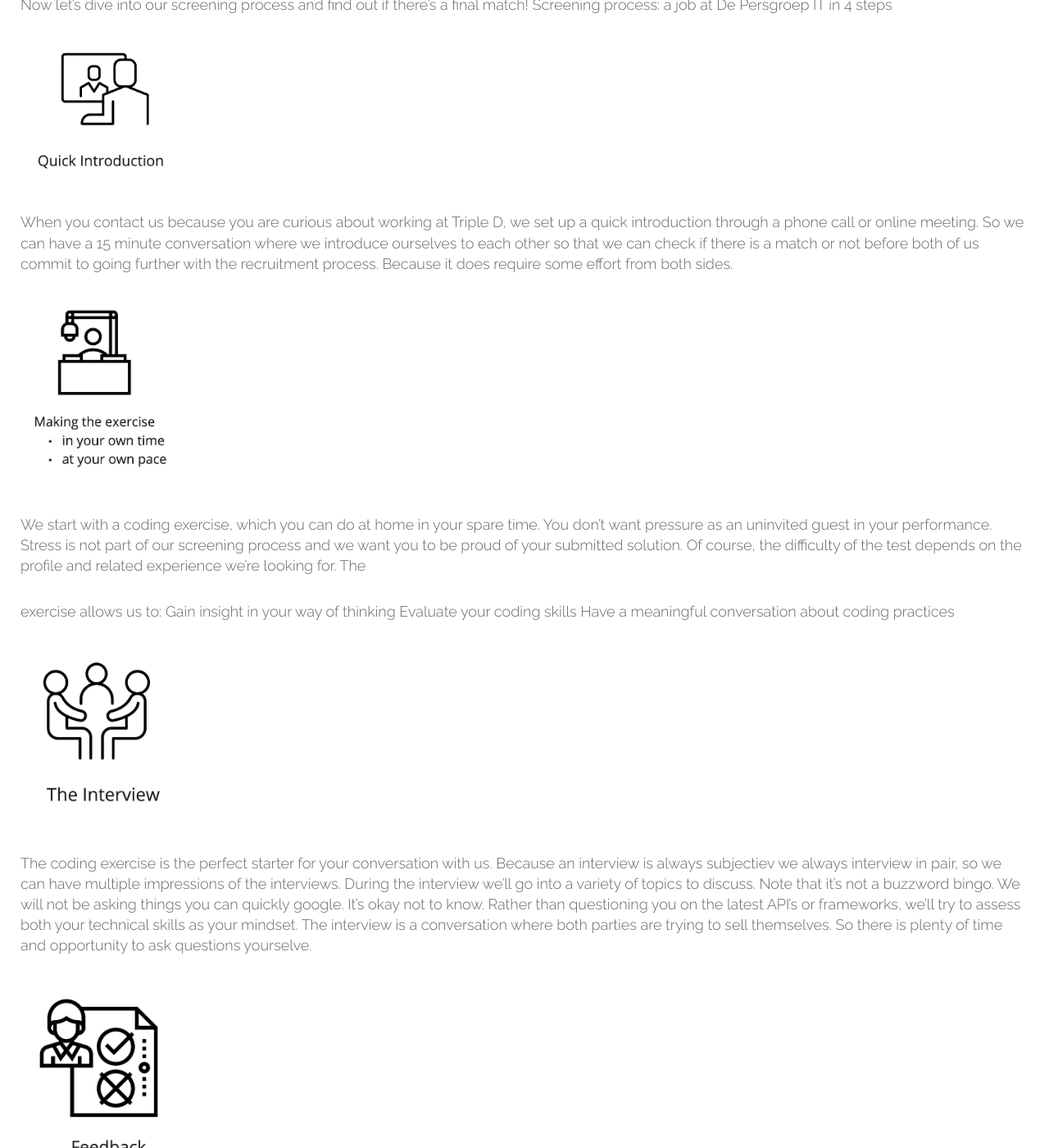
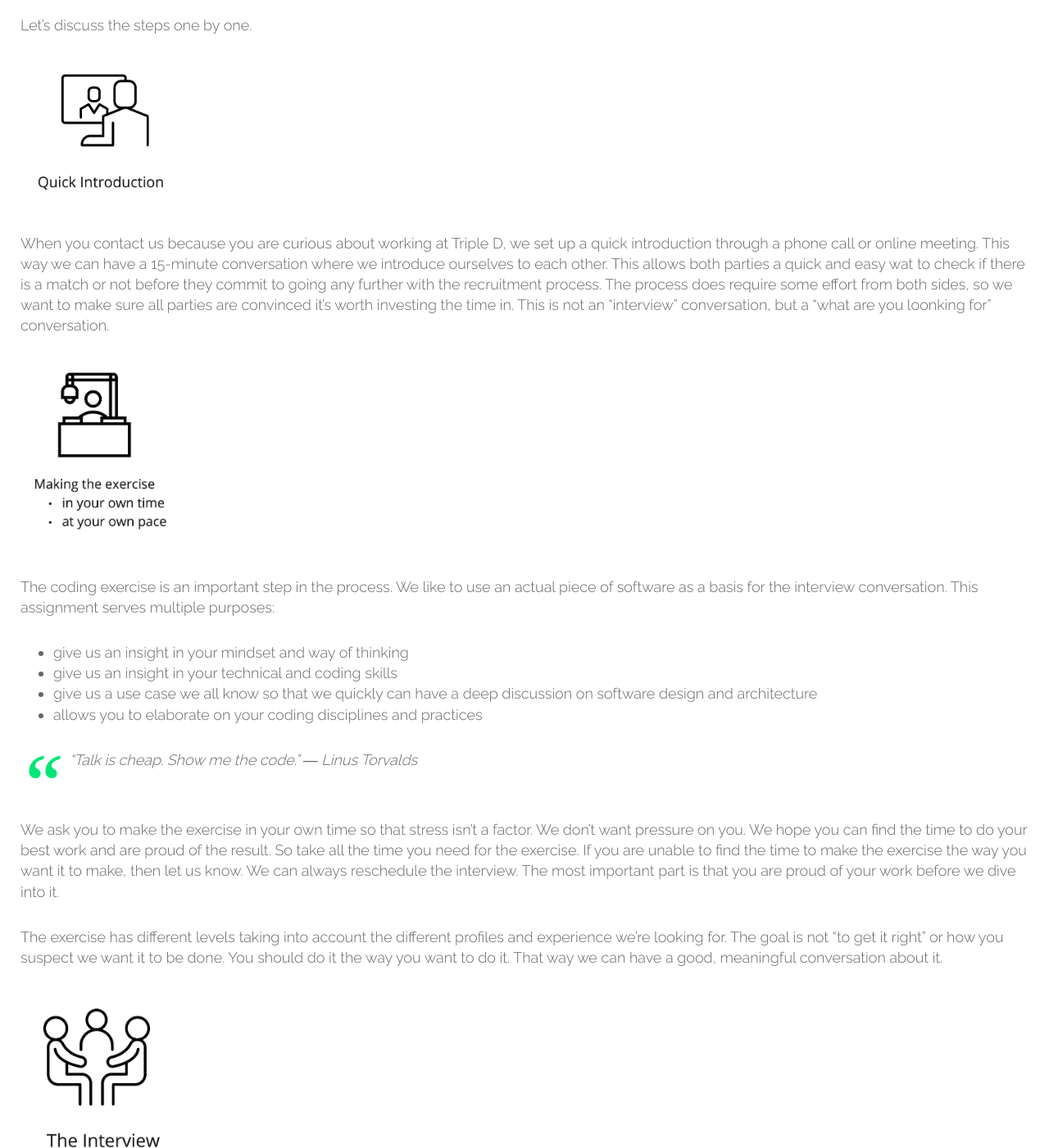
Before and after one commit to tripledio/tripledio.github.io, a Jekyll site: the page built from _posts/2021-06-05-RecruitmentProcess.md, in a window 1280 px wide and 1400 px high, scrolled down 2401 px. Shown: the whole window at 82% size. Built offline with Jekyll 4.4.1, drawn with Linux system fonts in a browser that asks for light colours; comment, search, counter and statistics services are not loaded; some of the changed text lies outside the part shown.

Commit message:
Recruitment Process

```diff
--- a/_posts/2021-06-05-RecruitmentProcess.md
+++ b/_posts/2021-06-05-RecruitmentProcess.md
@@ -48,33 +48,36 @@ We are looking for people that have the intellectual curiosity to learn, and the
 
 ## The recruitment process
 
-After elaborating a bit on what we are looking for during the recruitment process, let's discuss the recruitment process at Triple D.
+After elaborating a bit on what we are looking for during the recruitment process, let's discuss the recruitment process at Triple D. The recruitment process consist out of several steps as illustrated below.
 
-![Recruitement Process](/img/posts/recruitment/recruitement-process.jpg)
+![Recruitment Process](/img/posts/recruitment/recruitment-process.jpg)
 
-Now let’s dive into our screening process and find out if there’s a final match!
-Screening process: a job at De Persgroep IT in 4 steps
+Let's discuss the steps one by one.
 
 ![Quick Introduction](/img/posts/recruitment/intro.jpg){:width="200px"}
 
-When you contact us because you are curious about working at Triple D, we set up a quick introduction through a phone call or online meeting. So we can have a 15 minute conversation where we introduce ourselves to each other so that we can check if there is a match or not before both of us commit to going further with the recruitment process. Because it does require some effort from both sides.
+When you contact us because you are curious about working at Triple D, we set up a quick introduction through a phone call or online meeting. This way we can have a 15-minute conversation where we introduce ourselves to each other. This allows both parties a quick and easy wat to check if there is a match or not before they commit to going any further with the recruitment process. The process does require some effort from both sides, so we want to make sure all parties are convinced it's worth investing the time in. This is not an "interview" conversation, but a "what are you loonking for" conversation.
 
 ![Exercise](/img/posts/recruitment/making-exercise.jpg){:width="200px"}
 
-We start with a coding exercise, which you can do at home in your spare time. You don’t want pressure as an
-uninvited guest in your performance. Stress is not part of our screening process and we want you to be proud
-of your submitted solution.
-Of course, the difficulty of the test depends on the profile and related experience we’re looking for. The
+The coding exercise is an important step in the process. We like to use an actual piece of software as a basis for the interview conversation. This assignment serves multiple purposes:
 
-exercise allows us to:
-Gain insight in your way of thinking
-Evaluate your coding skills
-Have a meaningful conversation about coding practices
++ give us an insight in your mindset and way of thinking
++ give us an insight in your technical and coding skills
++ give us a use case we all know so that we quickly can have a deep discussion on software design and architecture
++ allows you to elaborate on your coding disciplines and practices
+
+> “Talk is cheap. Show me the code.” ― Linus Torvalds
+
+We ask you to make the exercise in your own time so that stress isn’t a factor. We don’t want pressure on you. We hope you can find the time to do your best work and are proud of the result. So take all the time you need for the exercise. If you are unable to find the time to make the exercise the way you want it to make, then let us know. We can always reschedule the interview. The most important part is that you are proud of your work before we dive into it.
+
+The exercise has different levels taking into account the different profiles and experience we’re looking for. The goal is not "to get it right" or how you suspect we want it to be done. You should do it the way you want to do it. That way we can have a good, meaningful conversation about it.
 
 ![Interview](/img/posts/recruitment/interview.jpg){:width="200px"}
 
-The coding exercise is the perfect starter for your conversation with us. Because an interview is always subjectiev we always interview in pair, so we can have multiple impressions of the interviews. During the interview we’ll go into a variety of topics to discuss. Note that it’s not a buzzword bingo. We will not be asking things you can quickly google. It’s okay not to know. Rather than questioning you on the latest API’s
-or frameworks, we’ll try to assess both your technical skills as your mindset. The interview is a conversation where both parties are trying to sell themselves. So there is plenty of time and opportunity to ask questions yourselve.
+The coding exercise will serve as the kickoff and main theme for the interview. But we can go wherever the conversation takes us that is relevant for both parties. Because an interview is always subjective, we always interview in pair, so we can have multiple impressions of the interviews. During the interview we’ll go into a variety of topics to discuss. Note that it will not be a buzzword bingo. We will not be asking things you can quickly look up. So it’s okay not to know. Rather than questioning you on the latest API’s or frameworks, we’ll try to assess both your technical skills as your mindset.
+
+The interview is a conversation where both parties are trying to sell themselves. So there is plenty of time and opportunity to ask questions yourselves. We encourage it. That way we can get a better idea of what you find important as well.
 
 ![Feedback](/img/posts/recruitment/feedback.jpg){:width="200px"}
 
@@ -92,7 +95,7 @@ If it was a no Go, there are definitely no hard feelings. we know we make a subj
 
 ## Motivations
 
-Why do we it this way?
+Why do we it this way? It does require some work from both parties.
 
 ## Summary
 
```
Also changed, not shown: img/posts/recruitment/recruitment-process.jpg (renamed from img/posts/recruitment/recruitement-process.jpg).
